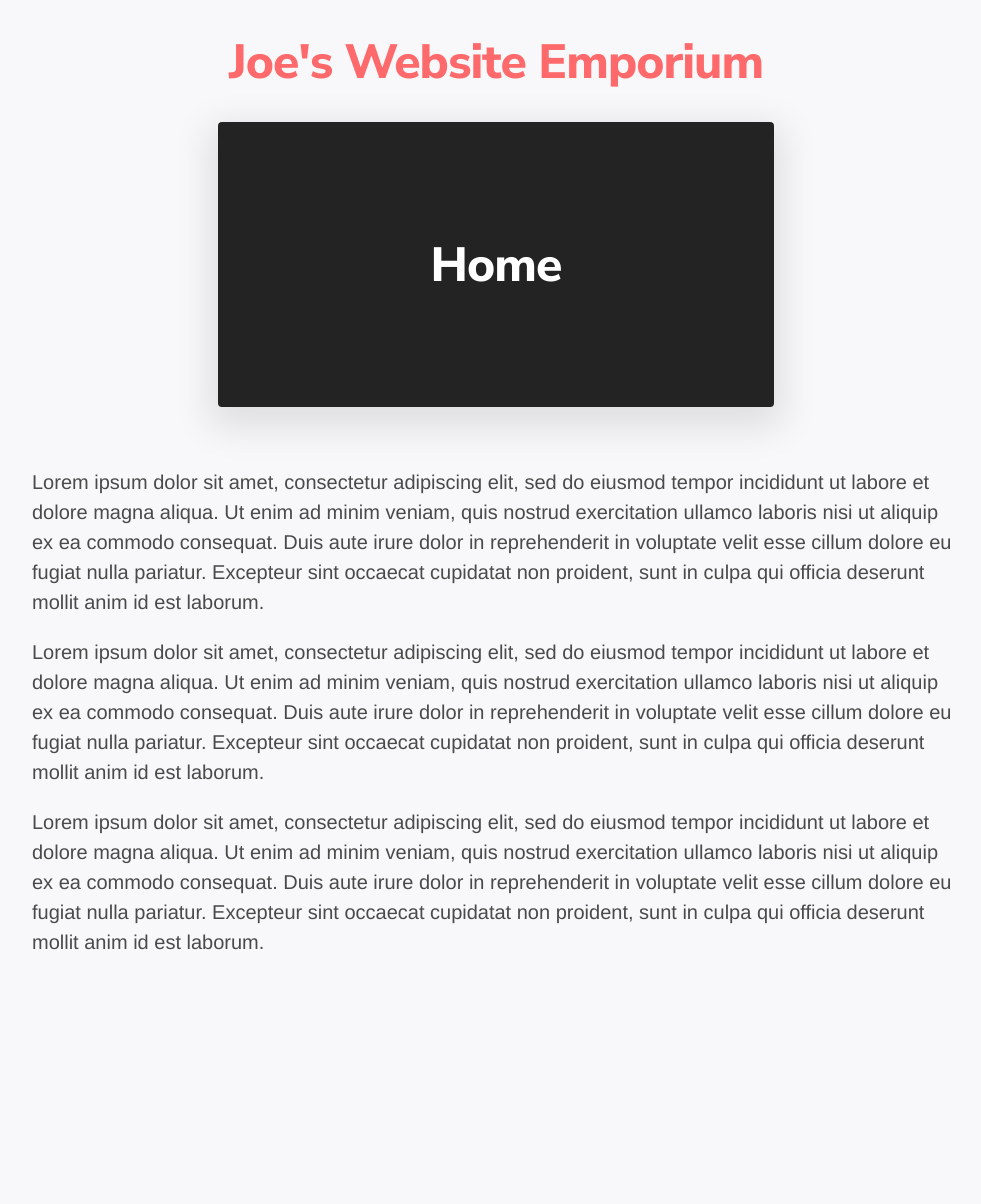
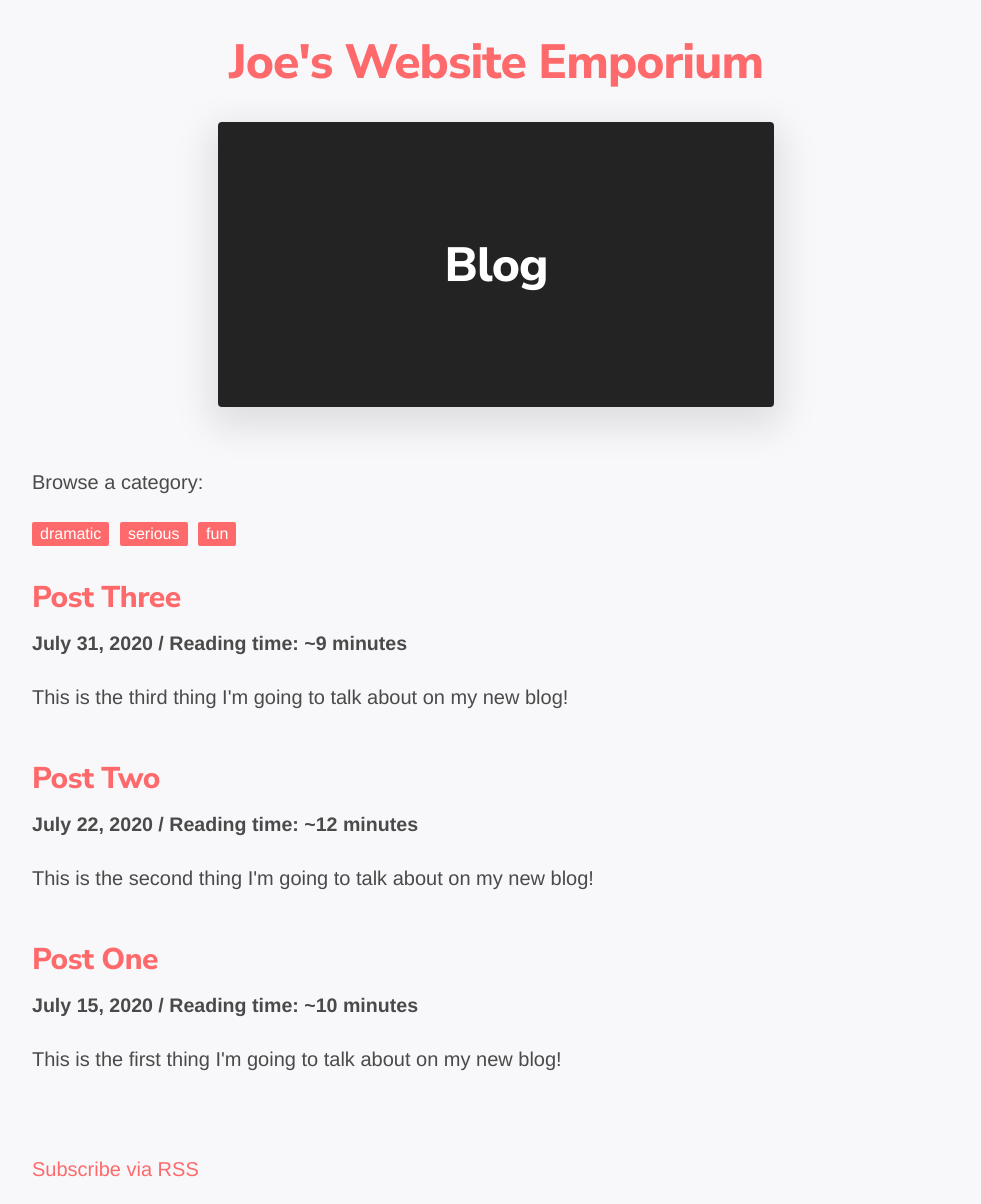
Before and after one commit to MrFirthy/basic-jekyll-blog, a Jekyll site: the page built from index.html, in a window 1280 px wide. Shown: the whole page, without its empty margins (144-1125 px from the left). Built offline with Jekyll 4.4.1, drawn with Linux system fonts in a browser that asks for light colours; the list of posts is cut into pages by our own code; before the commit the page ends 977 px from its top, so only the background shows below that.

Commit message:
Move blog page to home page

```diff
--- a/_layouts/post.html
+++ b/_layouts/post.html
@@ -3,7 +3,7 @@ layout: default
 ---
 <div class="content" id="main-content">
     <a
-        href="{{ site.url }}/blog"
+        href="{{ site.url }}"
         class="back-link"
         aria-hidden="true"
     >
--- a/index.html
+++ b/index.html
@@ -1,18 +1,32 @@
 ---
 layout: page
-title: Home
+title: Blog
 ---
 
-<section>
-	<p>
-		Lorem ipsum dolor sit amet, consectetur adipiscing elit, sed do eiusmod tempor incididunt ut labore et dolore magna aliqua. Ut enim ad minim veniam, quis nostrud exercitation ullamco laboris nisi ut aliquip ex ea commodo consequat. Duis aute irure dolor in reprehenderit in voluptate velit esse cillum dolore eu fugiat nulla pariatur. Excepteur sint occaecat cupidatat non proident, sunt in culpa qui officia deserunt mollit anim id est laborum.
-	</p>
+{% include tags.html %}
 
-	<p>
-		Lorem ipsum dolor sit amet, consectetur adipiscing elit, sed do eiusmod tempor incididunt ut labore et dolore magna aliqua. Ut enim ad minim veniam, quis nostrud exercitation ullamco laboris nisi ut aliquip ex ea commodo consequat. Duis aute irure dolor in reprehenderit in voluptate velit esse cillum dolore eu fugiat nulla pariatur. Excepteur sint occaecat cupidatat non proident, sunt in culpa qui officia deserunt mollit anim id est laborum.
-	</p>
+<section class="posts">
+    {% for post in paginator.posts %}
+        {% include post-overview.html %}
+    {% endfor %}
+</section>
 
-	<p>
-		Lorem ipsum dolor sit amet, consectetur adipiscing elit, sed do eiusmod tempor incididunt ut labore et dolore magna aliqua. Ut enim ad minim veniam, quis nostrud exercitation ullamco laboris nisi ut aliquip ex ea commodo consequat. Duis aute irure dolor in reprehenderit in voluptate velit esse cillum dolore eu fugiat nulla pariatur. Excepteur sint occaecat cupidatat non proident, sunt in culpa qui officia deserunt mollit anim id est laborum.
-	</p>
-</section>
+{% if paginator.total_posts > paginator.per_page %}
+    <div class="pagination">
+        <p>
+            {% if paginator.previous_page %}
+                <a href="{{ paginator.previous_page_path }}" class="previous">
+                    Previous
+                </a>
+            {% endif %}
+                <span class="page_number ">
+                    Page <strong>{{ paginator.page }}</strong> of {{ paginator.total_pages }}
+                </span>
+            {% if paginator.next_page %}
+                <a href="{{ paginator.next_page_path }}" class="next">Next</a>
+            {% endif %}
+        </p>
+    </div>
+{% endif %}
+
+<p class="rss"><a href="{{ site.url }}/feed.xml">Subscribe via RSS</a></p>
```
Also changed, not shown: blog/index.html (deleted, +0 -32 lines).
